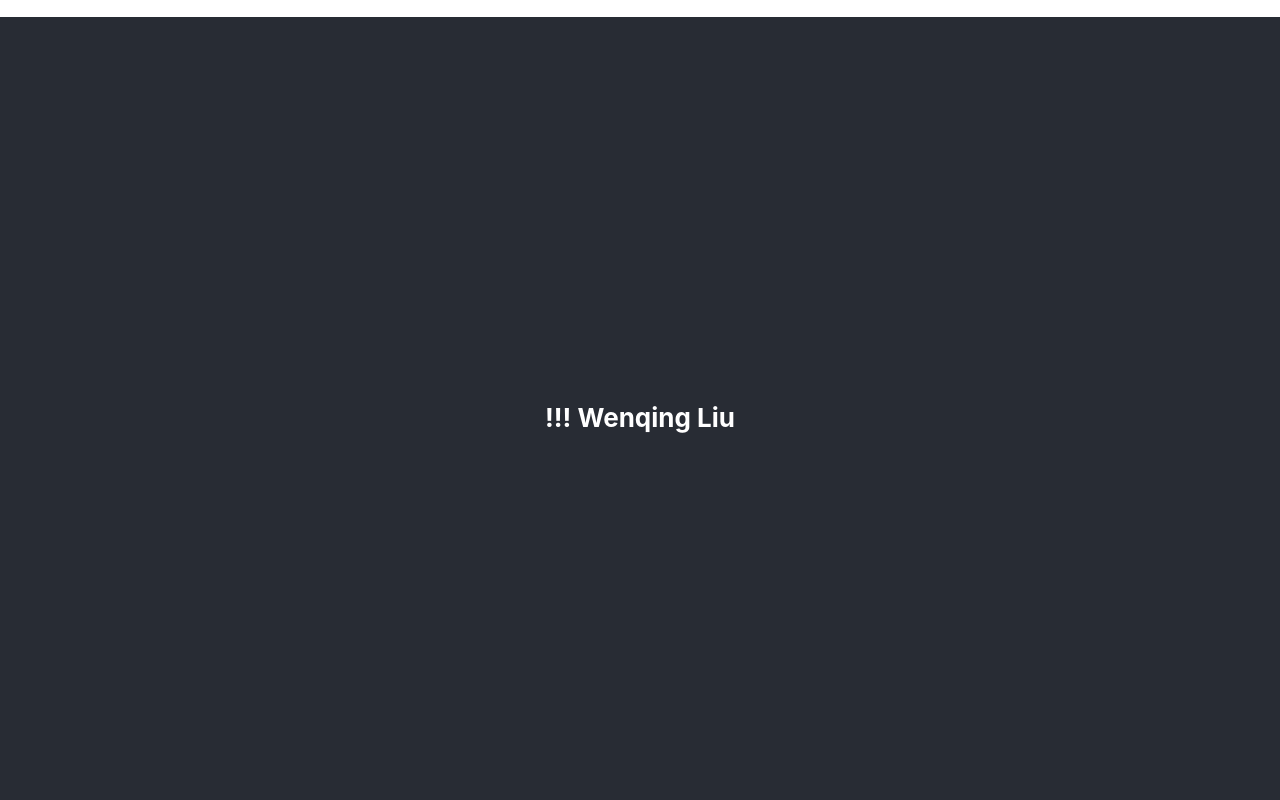
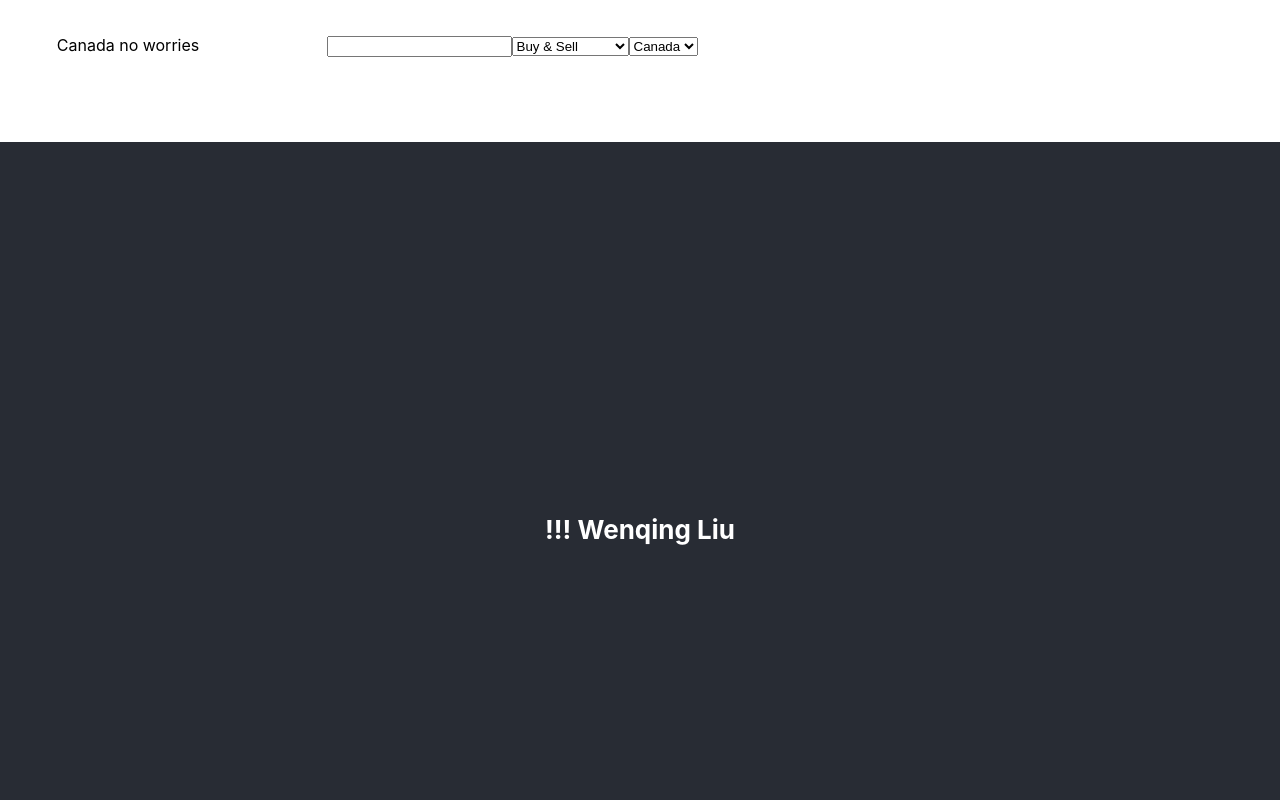
Before and after one commit to wqliu/java-twitter-frontend, a React (Create React App) app: page /about in a window 1280 px wide. Shown: the top 800 px of the page. Built offline with nearby package versions, Linux system fonts and the light colour scheme.

Commit message:
save progress for search bar

```diff
--- a/public/index.html
+++ b/public/index.html
@@ -28,6 +28,7 @@
   </head>
   <body>
     <noscript>You need to enable JavaScript to run this app.</noscript>
+    <header id="header"></header>
     <div id="root"></div>
     <!--
       This HTML file is a template.
--- a/src/App.js
+++ b/src/App.js
@@ -18,9 +18,6 @@ function App() {
         >
           Learn React
         </a>
-        <div>
-          <Header />
-        </div>
       </header>
     </div>
   );
--- /dev/null
+++ b/src/Header/Header-config.js
@@ -0,0 +1,80 @@
+const geographic_area = {
+    "Canada":{
+        "Alberta":{},
+        "British Columbia":{},
+        "Manitoba":{},
+        "New Brunswick":{},
+        "Newfoundland and Labrador":{},
+        "Nova Scotia":{},
+        "Northwest Territories":{},
+        "Nunavut":{},
+        "Ontario":["Barrie",
+            "Belleville",
+            "Brampton",
+            "Brant",
+            "Brantford",
+            "Brockville",
+            "Burlington",
+            "Cambridge",
+            "Clarence-Rockland",
+            "Cornwall",
+            "Dryden",
+            "Elliot Lake",
+            "Greater Sudbury",
+            "Guelph",
+            "Haldimand County",
+            "Hamilton",
+            "Kawartha Lakes",
+            "Kenora",
+            "Kingston",
+            "Kitchener",
+            "London",
+            "Markham",
+            "Mississauga",
+            "Niagara Falls",
+            "Norfolk County",
+            "North Bay",
+            "Orillia",
+            "Oshawa",
+            "Ottawa",
+            "Owen Sound",
+            "Pembroke",
+            "Peterborough",
+            "Pickering",
+            "Port Colborne",
+            "Prince Edward County",
+            "Quinte West",
+            "Richmond Hill",
+            "Sarnia",
+            "Sault Ste. Marie",
+            "St. Catharines",
+            "St. Thomas",
+            "Stratford",
+            "Temiskaming Shores",
+            "Thorold",
+            "Thunder Bay",
+            "Timmins",
+            "Toronto",
+            "Vaughan",
+            "Waterloo",
+            "Welland",
+            "Windsor",
+            "Woodstock"],
+        "Prince Edward Island":{},
+        "Québec":{},
+        "Saskatchewan":{},
+        "Yukon":{}
+    }
+};
+
+const category = {
+    "Buy & Sell":{},
+    "Cars & Vehicles":{},
+    "Real Estate":{},
+    "Services":{},
+    "Pets":{},
+    "Jobs":{},
+    "Community":{}
+};
+
+module.exports = {"geographic_area":geographic_area, "category":category};
--- /dev/null
+++ b/src/Header/Header.css
@@ -0,0 +1,28 @@
+.Header-body{
+    height: 125px;
+    margin-top: 0px;
+}
+
+p{
+    margin-top: 0px;
+}
+
+.header-line{
+    height: 90px;
+}
+
+.vertical-center {
+    height: 90px;
+    line-height: 90px;
+    text-align: center;
+}
+
+.logo{
+    float: left;
+    width: 20%;
+}
+
+.search-bar-area{
+    float: left;
+    width: 40%;
+}
--- a/src/Header/Header.js
+++ b/src/Header/Header.js
@@ -1,14 +1,35 @@
+import { category } from './Header-config.js';
 //import logo from './logo.svg';
-//import './App.css';
+import './Header.css';
+
+const config = require("./Header-config.js");
+console.log(config.category);
 
 function Header() {
   return (
-    <div className="App">
-      <h1 className="App-header">
-        <p>
-            !!! Fan Xia
-        </p>
-      </h1>
+    <div className="Header-body">
+        <div className="header-line">
+            <div className="vertical-center logo">
+                Canada no worries
+            </div>
+            <div className="vertical-center search-bar-area">
+                <input type="text" id="search">
+                </input>
+                <select name="category" id="category">
+                    {Object.keys(config.category).map(function(a) {
+                    return (
+                        <option value={a}>{a}</option>
+                    );
+                    })}
+                </select>
+                <select name="area" id="area">
+                    <option value="Canada">Canada</option>
+                </select>
+            </div>
+        </div>
+        <div className="tag-line">
+
+        </div>
     </div>
   );
 }
--- a/src/Home/Home.js
+++ b/src/Home/Home.js
@@ -1,7 +1,7 @@
 //import logo from './logo.svg';
 //import './App.css';
 
-function Header() {
+function Home() {
     return (
       <div className="App">
         <h1 className="App-header">
@@ -13,4 +13,4 @@ function Header() {
     );
   }
 
-  export default Header;
+  export default Home;
--- a/src/index.js
+++ b/src/index.js
@@ -5,13 +5,19 @@ import App from './App';
 import Home from './Home/Home.js';
 import reportWebVitals from './reportWebVitals';
 import { BrowserRouter as Router, Route, Link} from 'react-router-dom';
+import Header from './Header/Header';
 
 ReactDOM.render(
   <React.StrictMode>
-    <Router>
-        <Route path="/" component={App} exact />
-        <Route path="/about" component={Home} />
-    </Router>
+    <div>
+      <Header />
+    </div>
+    <div>
+        <Router>
+            <Route path="/" component={App} exact />
+            <Route path="/about" component={Home} />
+        </Router>
+    </div>
   </React.StrictMode>,
   document.getElementById('root')
 );
```
